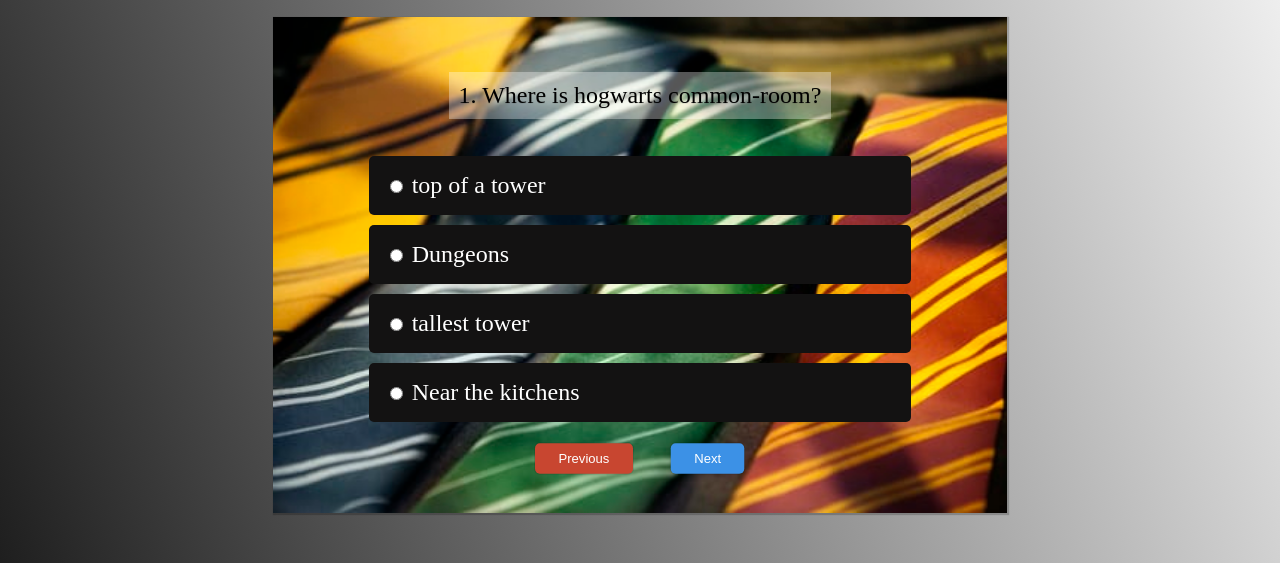
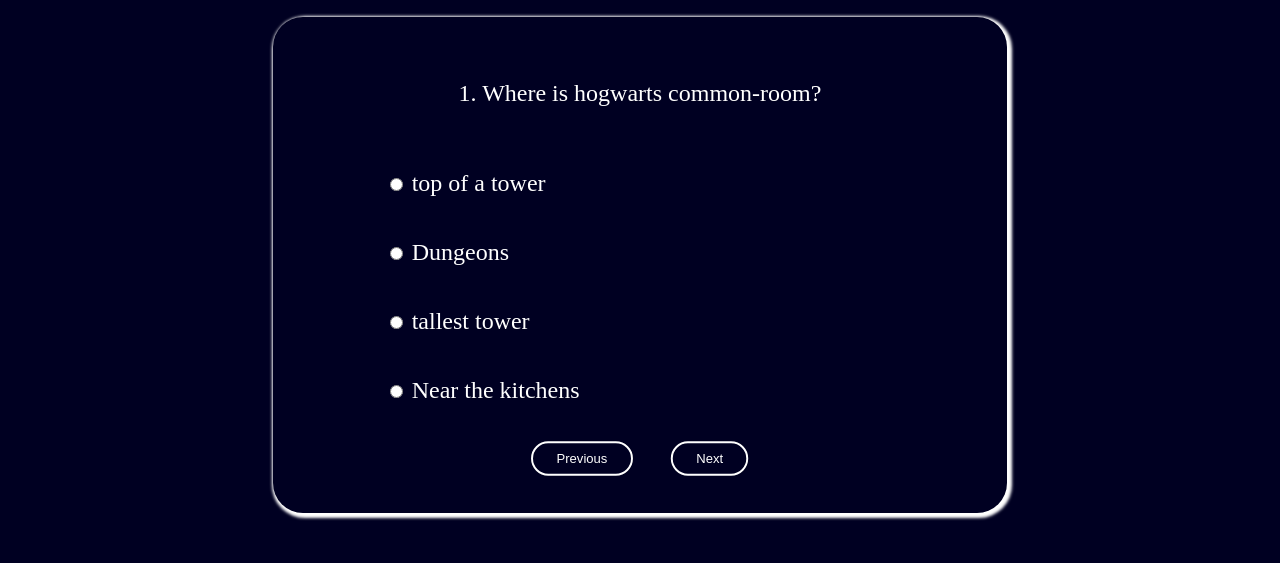
Before and after one commit to indranil2507/sorting-hat, a plain HTML site: page index.html in a window 1280 px wide. Shown: the part 336-899 px from the top of the page. Drawn offline with Linux system fonts and the light colour scheme.

Commit message:
Update style.css

```diff
--- a/style.css
+++ b/style.css
@@ -1,5 +1,5 @@
 body{
-    background: no-repeat linear-gradient(250deg, #ffffff, #000000);
+   background-color: #000022;
     background-size: cover;
     padding:20px 100px;
     display: flex;
@@ -15,7 +15,7 @@
 
 }
 .quiz-container {
-    box-shadow: 1px 1px 1px 1px rgba(0, 0, 0, 0.2);
+    box-shadow: 2px 2px 3px 3px #ffffff;
     text-shadow: 1px 1px white;
     padding: 3rem;
     text-shadow: 0 1px #00000010;
@@ -26,21 +26,22 @@
     flex-direction: column;
     justify-content: center;
     align-items: center;
-    background-image: url("quiz.jpg")  ;
+    background-color: #000022 ;
     background-size: cover;
+    border-radius: 30px;
 
     color: #000000;
   }
   .question {
     margin: 2rem 0;
     font-size: 1.5rem;
-    background: rgba(255, 255, 255, 0.336);
     padding: 10px;
+    color: white;
   }
   .option {
     padding: 1rem;
-    color: #00000095;
-    background: rgba(19, 18, 18);
+
+
     width: 80%;
     border-radius: 5px;
     transition: all 0.3s;
@@ -49,7 +50,8 @@
     margin: 5px;
   }
   .option:hover {
-    background: rgba(255, 255, 255, 0.4);
+   /* background: rgba(255, 255, 255, 0.4);*/
+   transform: scale(1.1);
   }
   .option input:checked .option {
     background: #08038c;
@@ -70,15 +72,24 @@
     transition: all 0.2s;
   }
   button.previous {
-    background: #c84630;
+    background: #000022;
+    border: 2px solid #fff;
+    border-radius: 30px;
+
   }
   button.next {
-    background: #3c91e6;
+    background: #000022;
+    border: 2px solid #fff;
+    border-radius: 30px;
+
   }
   button.restart {
-    background: #0cf574;
+    background: #ffffff;
     color: #00000050;
-    font-size: 2rem;
+    border: 2px solid #fff;
+    border-radius: 30px;
+    color: #000022;
+    font-size: 15px;
     margin-bottom: 1rem;
     transition: all 0.4s;
   }
```
